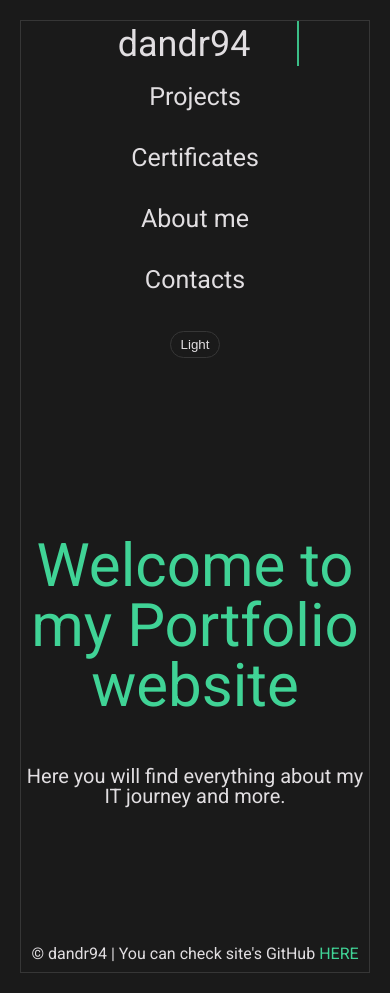
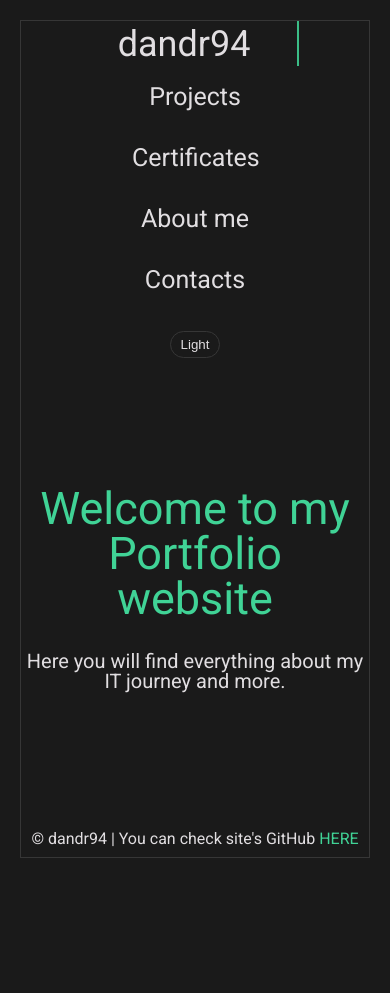
Before and after one commit to dandr94/portfolio-site, a Django app: page / in a window 390 px wide. After the commit the page ends 858 px from the top, so only its background shows below. Run offline with Django 4.2, Linux system fonts and the light colour scheme; parts of the project's set-up code (start-up, migrations or seed data) failed here and were passed over.

Commit message:
Improved a litte bit responsive

```diff
--- a/portfolio/static/css/responsive.css
+++ b/portfolio/static/css/responsive.css
@@ -2,6 +2,8 @@
     body {
         margin: 20px;
     }
+
+    /* Header content */
 
     .header-content {
         display: block;
@@ -16,8 +18,20 @@
     }
 
     .header-nav-item {
-        margin: auto;
         font-size: 25px;
+        text-align: center;
+
+    }
+
+    .header-nav-item a:hover {
+        padding: 0;
+    }
+
+    /* Intro section */
+
+    .intro-title {
+        padding: 0 5px 30px;
+        font-size: 45px;
     }
 
     /* About me section */
@@ -36,7 +50,7 @@
     }
 
     .about-me-content-text {
-        width: 60%;
+        width: 90%;
         margin: auto;
     }
 
```
